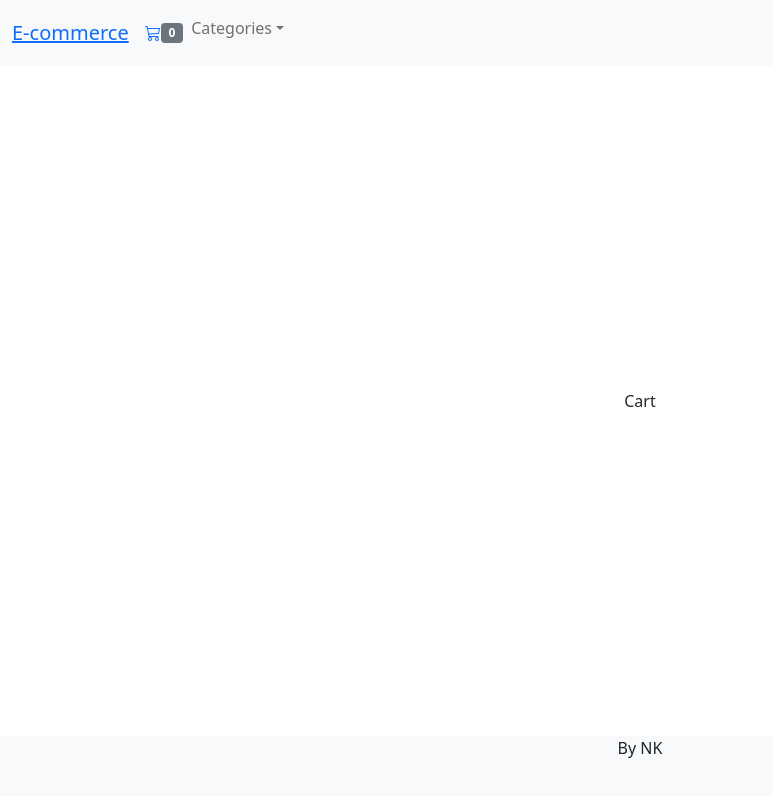
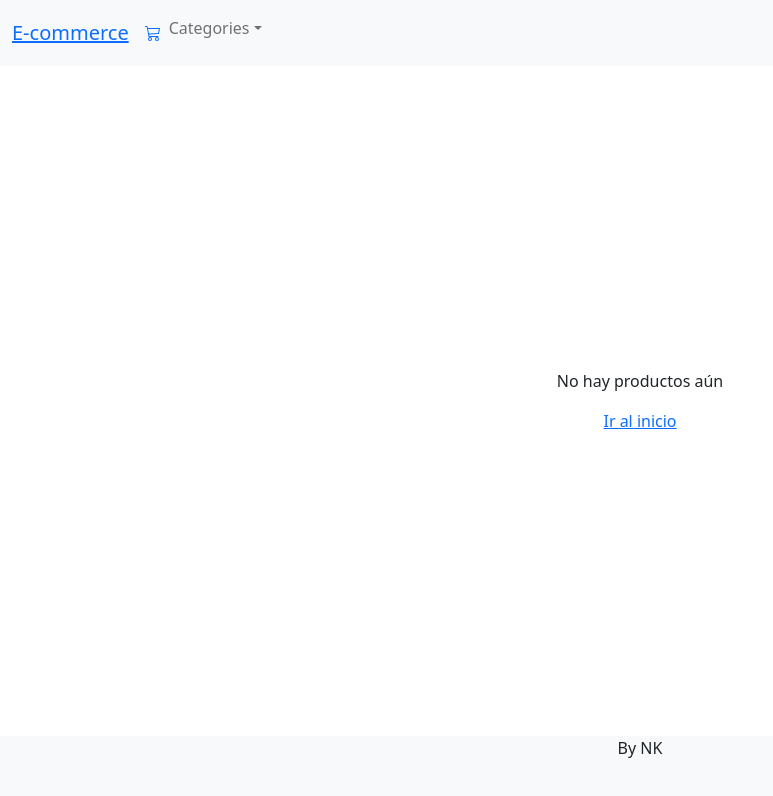
Before and after one commit to NKrein/afters-comision24400, a React (Create React App) app: page /cart in a window 1280 px wide. Shown: the top 796 px of the page, without its empty margins (0-773 px from the left). Built offline with nearby package versions, Linux system fonts and the light colour scheme.

Commit message:
Contexto + Cart + arreglo final del contador (reduce) + rendering en cartWidget

```diff
--- a/src/components/Cart.js
+++ b/src/components/Cart.js
@@ -1,11 +1,33 @@
 import React from 'react'
+import { useContext } from 'react'
+import { Link } from 'react-router-dom';
+import { CartContext } from '../context/CartContext'
+import CartItem from './CartItem';
 
-const Cart = () => {
+const CartContainer = () => {
+
+  const { cartArray, deleteItem } = useContext(CartContext);
+
+  // if (cartArray.length === 0) {
+  //   return (
+  //     <div>
+  //       <p>No hay productos aún</p>
+  //       <Link to='/'>Ir al inicio</Link>
+  //     </div>
+  //   )
+  // }
+
   return (
     <div>
-      Cart
+      {cartArray.length === 0 &&
+        <div>
+          <p>No hay productos aún</p>
+          <Link to='/'>Ir al inicio</Link>
+        </div>
+      }
+      {(cartArray.length > 0) && cartArray.map(prod => <CartItem key={prod.item.id} product={prod} deleteItem={deleteItem} />)}
     </div>
   )
 }
 
-export default Cart
+export default CartContainer
--- a/src/components/CartItem.js
+++ b/src/components/CartItem.js
@@ -1,22 +1,22 @@
 import React from 'react';
 import { Button, Card, Col, Container, Row } from 'react-bootstrap';
 
-const CartItem = ({ item, handleDelete }) => {
+const CartItem = ({ product, deleteItem }) => {
   return (
     <Card body>
       <Container>
         <Row>
           <Col>
-            {item.product.title}
+            {product.item.title}
           </Col>
           <Col>
-            {item.product.quant}
+            Cantidad :{product.count}
           </Col>
           <Col>
-            {item.product.price}
+            ${product.item.price}
           </Col>
           <Col>
-          <Button variant='danger' onClick={handleDelete}>Delete</Button>
+          <Button variant='danger' onClick={() => deleteItem(product.item.id)}>Delete</Button>
           </Col>
         </Row>
       </Container>
--- a/src/components/CartWidget.js
+++ b/src/components/CartWidget.js
@@ -1,11 +1,15 @@
-import React from 'react';
+import React, { useContext } from 'react';
 import { Badge } from 'react-bootstrap';
 import { BsCart3 } from 'react-icons/bs'
+import { CartContext } from '../context/CartContext';
 
 const CartWidget = () => {
+
+  const { productCounter } = useContext(CartContext)
+
   return (
     <>
-      <BsCart3 style={{height: '50px'}}/><Badge bg="secondary">0</Badge>
+      <BsCart3 style={{height: '50px'}}/>{productCounter() > 0 && <Badge bg="secondary">{productCounter()}</Badge>}
     </>
   )
 }
--- a/src/context/CartContext.js
+++ b/src/context/CartContext.js
@@ -1,4 +1,4 @@
-import React, { createContext, useState } from 'react';
+import React, { createContext, useEffect, useState } from 'react';
 
 export const CartContext = createContext();
 
@@ -7,16 +7,20 @@ const CartProvider = ({ children }) => {
   const [cartArray, setCartArray] = useState([]);
 
   const addToCart = (product, count) => {
-    console.log(`Agregaste ${product.title}, cantidad: ${count}.`);
-    const newObj = {
-      item: product,
-      count
+    if (isInCart(product.id)) {
+      console.log('ya está el producto en el carrito.'); // esta sería la acción para cuando ya está agregado.
+    } else {
+      console.log(`Agregaste ${product.title}, cantidad: ${count}.`);
+      const newObj = {
+        item: product,
+        count
+      }
+      setCartArray([...cartArray, newObj])
     }
-    setCartArray([...cartArray, newObj])
   }
 
   const deleteItem = (id) => {
-    const updatedCart = cartArray.filter(element => element.id !== id);
+    const updatedCart = cartArray.filter(element => element.item.id !== id);
     setCartArray(updatedCart);
   }
 
@@ -25,14 +29,19 @@ const CartProvider = ({ children }) => {
   }
 
   const isInCart = (id) => {
-    return cartArray.some(element => element.id === id);
+    return cartArray.some(element => element.item.id === id);
+  }
+
+  const productCounter = () => {
+    return cartArray.reduce((accum, item) => accum = accum + item.count, 0)
   }
 
   const value = {
     cartArray,
     addToCart,
     deleteItem,
-    clearCart
+    clearCart,
+    productCounter
   }
 
   return (
```
